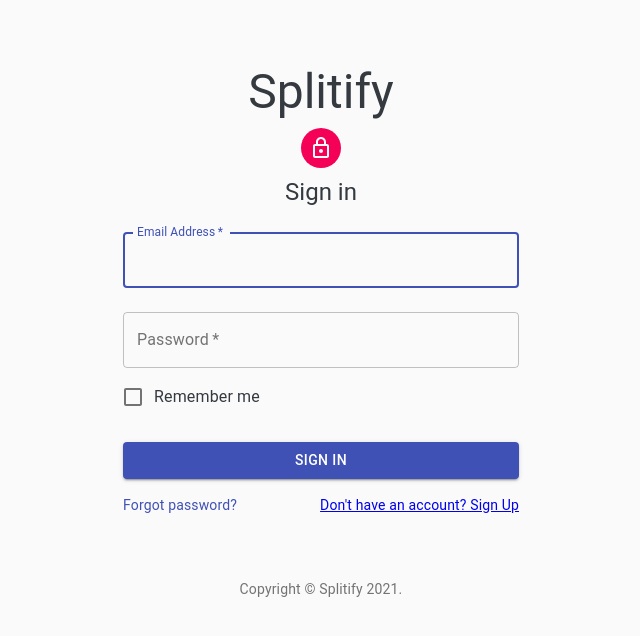
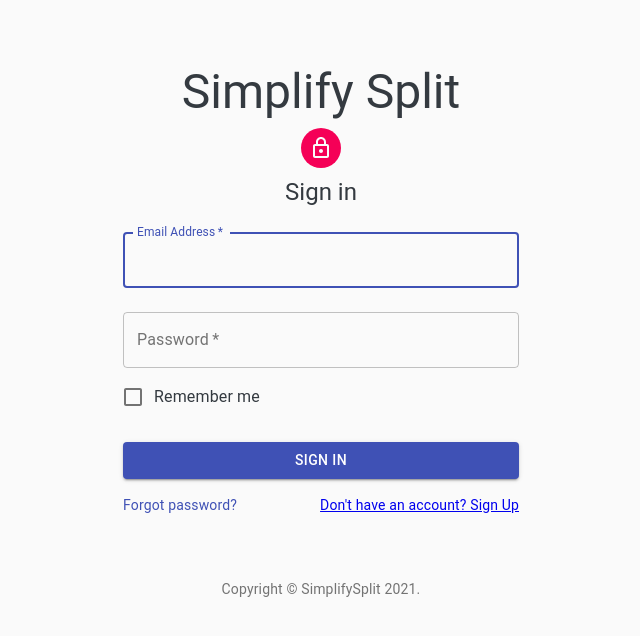
Before and after one commit to athulramesh/splitify-client, a React (Create React App) app: page /login in a window 1280 px wide. Shown: the top 636 px of the page, without its empty margins (319-959 px from the left). Built offline with nearby package versions, Linux system fonts and the light colour scheme.

Commit message:
style fix

```diff
--- a/public/index.html
+++ b/public/index.html
@@ -21,7 +21,7 @@
       work correctly both with client-side routing and a non-root public URL.
       Learn how to configure a non-root public URL by running `npm run build`.
     -->
-    <title>Splitify</title>
+    <title>SimplifySplit</title>
   </head>
   <body>
     <noscript>You need to enable JavaScript to run this app.</noscript>
--- a/src/components/Authentication/Login.js
+++ b/src/components/Authentication/Login.js
@@ -21,7 +21,7 @@ function Copyright() {
     <Typography variant="body2" color="textSecondary" align="center">
       {"Copyright © "}
       <Link color="inherit" href="">
-        Splitify
+        SimplifySplit
       </Link>{" "}
       {new Date().getFullYear()}
       {"."}
@@ -81,7 +81,7 @@ export default function Login() {
       <CssBaseline />
       <div className={classes.paper}>
         <Typography component="h1" variant="h3">
-          Splitify
+          Simplify Split
         </Typography>
         <Avatar className={classes.avatar}>
           <LockOutlinedIcon />
--- a/src/components/Home/Dashboad.js
+++ b/src/components/Home/Dashboad.js
@@ -8,7 +8,7 @@ function Dashboad() {
   return (
     <div className="dash">
       <div className="nav">
-        <h1 className="logo">Splitify</h1>
+        <h2 className="logo">SimplifySplit</h2>
         <div className="nav_right">
           <Notification />
           <Profile />
--- a/src/components/Home/Summary.js
+++ b/src/components/Home/Summary.js
@@ -8,9 +8,11 @@ function Summary({ from, to }) {
     <div className="summary">
       <Card style={{ backgroundColor: "#15616d", color: "#FFFFFF" }}>
         <CardContent className="summary-content">
-          <Typography variant="h6" component="h6" className="heading">
-            {`Your Dashboard`}
-          </Typography>
+          <div className="heading">
+            <Typography variant="h6" component="h6">
+              {`Your Dashboard`}
+            </Typography>
+          </div>
           <div className="transactions">
             <div className="owe">
               <Typography variant="h6" component="h6">
--- a/src/styles/Home/Dashboard.css
+++ b/src/styles/Home/Dashboard.css
@@ -6,8 +6,13 @@
   margin-top: 10px;
 }
 .logo {
-  left: 20px;
-  width: 80px;
+  /* left: 20px;
+  width: 80px; */
+  margin-left: 10px;
+  margin-top: 5px;
+  background: -webkit-linear-gradient(#06d6a0, #1e6091);
+  -webkit-background-clip: text;
+  -webkit-text-fill-color: transparent;
 }
 .user {
   display: flex;
--- a/src/styles/Home/Summary.css
+++ b/src/styles/Home/Summary.css
@@ -16,5 +16,5 @@
   display: block;
   margin-left: auto;
   margin-right: auto;
-  width: 60%;
+  width: 40%;
 }
```
